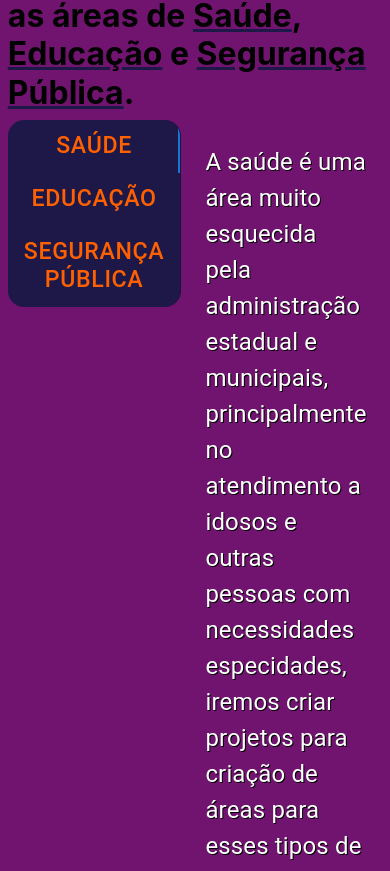
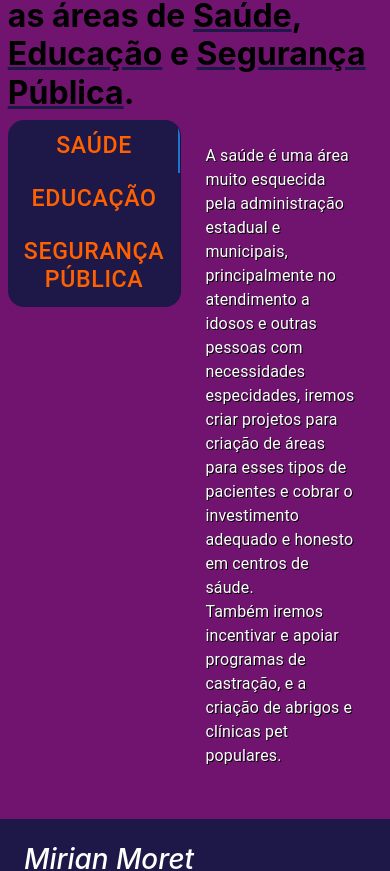
Before and after one commit to Takater/dep-mirian-moret, a React (Create React App) app: page / in a window 390 px wide. Shown: the part 4790-5661 px from the top of the page. Built offline with nearby package versions, Linux system fonts and the light colour scheme.

Commit message:
Second commit

```diff
--- a/src/App.css
+++ b/src/App.css
@@ -150,6 +150,12 @@ li>a {
   font-size: 150%;
 }
 
+@media (max-width: 425px) {
+  .tab-text {
+    font-size: 100%;
+  }
+}
+
 /* CONTATOS */
 
 h3>strong {
```
